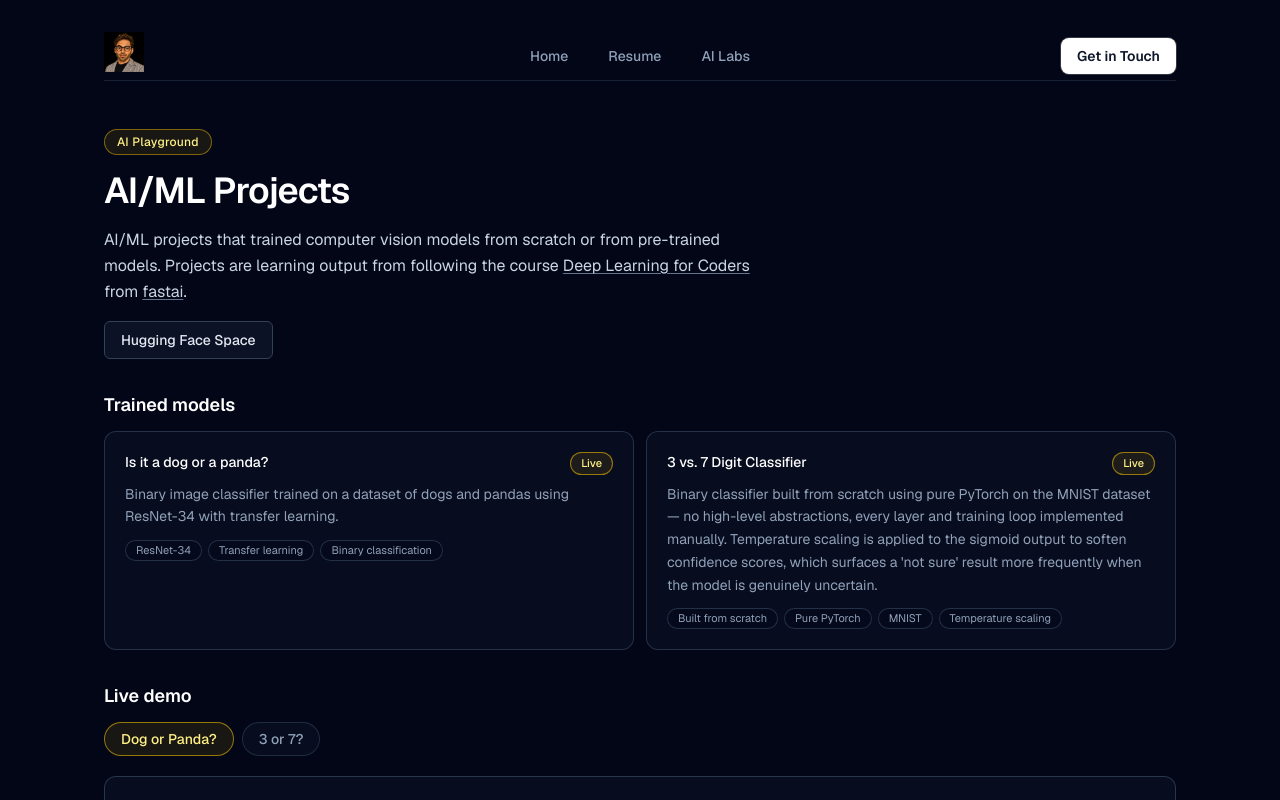
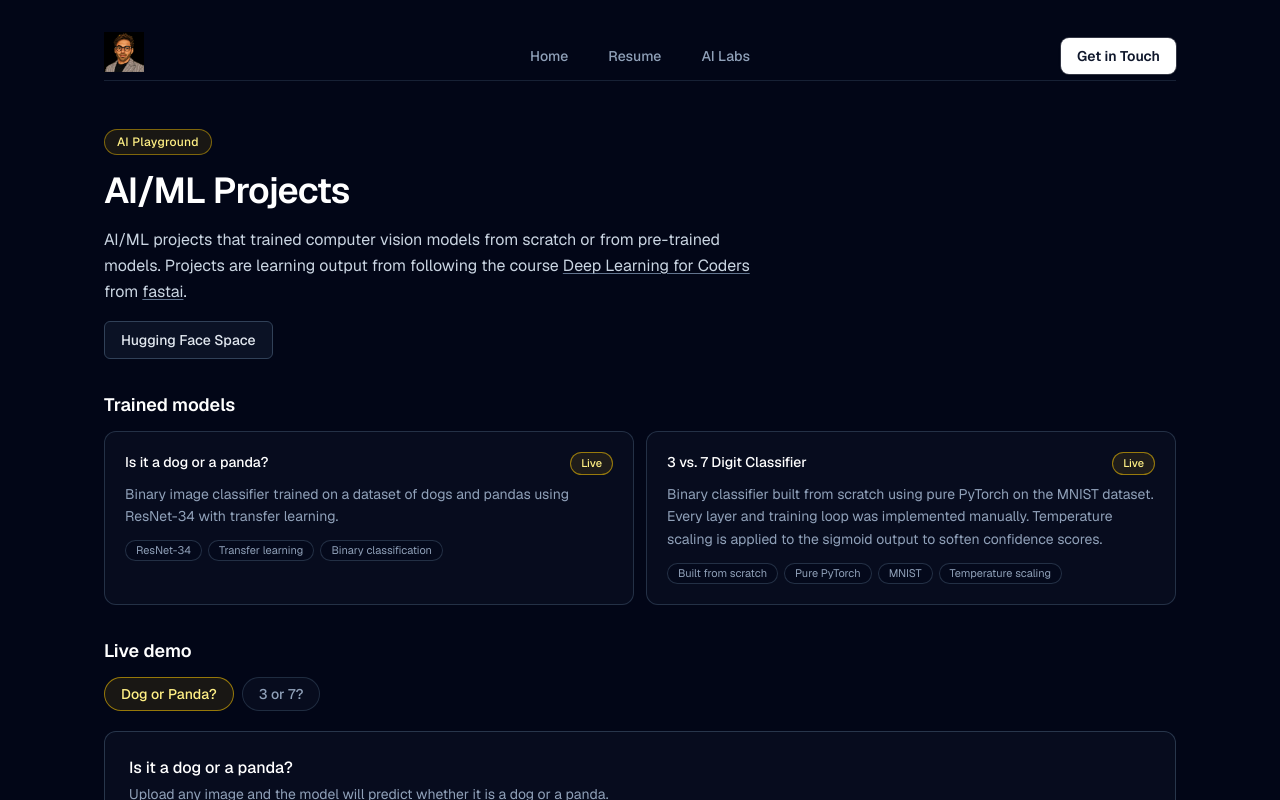
Before and after one commit to nathanhirsch/vitrine, a Next.js app: page /ai-labs/fastai in a window 1280 px wide. Shown: the top 800 px of the page. Built offline with nearby package versions, Linux system fonts and the light colour scheme.

Commit message:
Trim 3 vs 7 classifier description

```diff
--- a/src/app/ai-labs/fastai/page.tsx
+++ b/src/app/ai-labs/fastai/page.tsx
@@ -13,7 +13,7 @@
   {
     title: "3 vs. 7 Digit Classifier",
     description:
-      "Binary classifier built from scratch using pure PyTorch on the MNIST dataset — no high-level abstractions, every layer and training loop implemented manually. Temperature scaling is applied to the sigmoid output to soften confidence scores, which surfaces a 'not sure' result more frequently when the model is genuinely uncertain.",
+      "Binary classifier built from scratch using pure PyTorch on the MNIST dataset. Every layer and training loop was implemented manually. Temperature scaling is applied to the sigmoid output to soften confidence scores.",
     tags: ["Built from scratch", "Pure PyTorch", "MNIST", "Temperature scaling"],
     active: true,
   },
```
